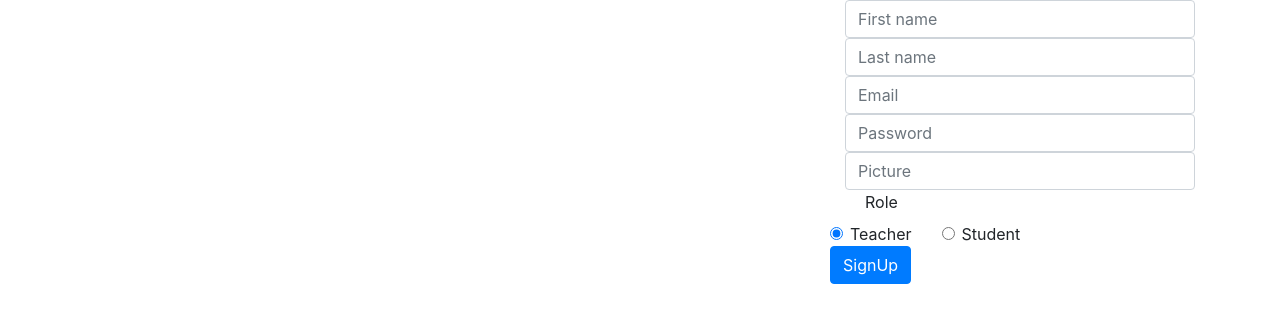
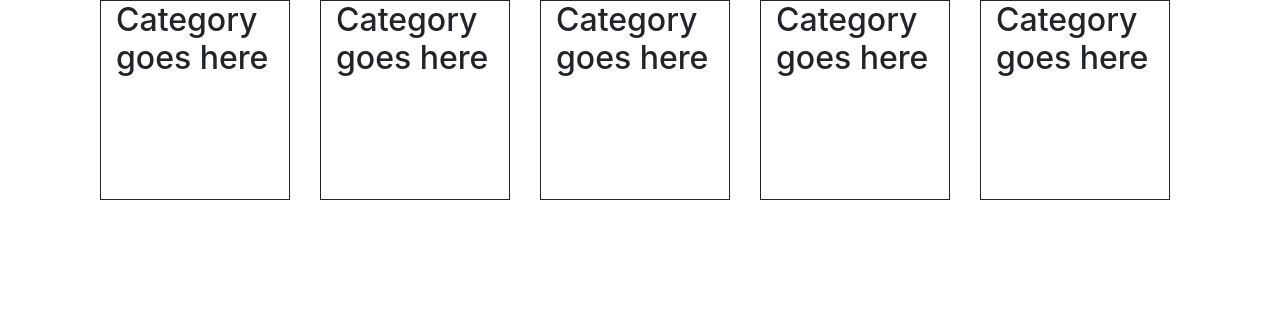
Before and after one commit to zamzoum94/edunet, a React (Create React App) app in the folder Client/: page / in a window 1280 px wide. Shown: the top 322 px of the page. Built offline with nearby package versions, Linux system fonts and the light colour scheme.

Commit message:
category and teachers added

```diff
--- a/Client/public/index.html
+++ b/Client/public/index.html
@@ -2,22 +2,14 @@
 <html lang="en">
   <head>
     <meta charset="utf-8" />
-    <link rel="icon" href="%PUBLIC_URL%/favicon.ico" />
-    <meta name="viewport" content="width=device-width, initial-scale=1" />
-    <meta name="theme-color" content="#000000" />
-    <meta
-      name="description"
-      content="Web site created using create-react-app"
-    />
-    <link rel="apple-touch-icon" href="%PUBLIC_URL%/logo192.png" />
 
-    <link rel="manifest" href="%PUBLIC_URL%/manifest.json" />
 
 
     <!-- Import bootstrap-->
     <link rel="stylesheet" href="https://stackpath.bootstrapcdn.com/bootstrap/4.4.1/css/bootstrap.min.css" integrity="sha384-Vkoo8x4CGsO3+Hhxv8T/Q5PaXtkKtu6ug5TOeNV6gBiFeWPGFN9MuhOf23Q9Ifjh" crossorigin="anonymous">
 
     <title>React App</title>
+    <link rel="stylesheet"  type="text/css" href="/style/style.css"/>
   </head>
   <body>
     <noscript>You need to enable JavaScript to run this app.</noscript>
--- /dev/null
+++ b/Client/public/style/style.css
@@ -0,0 +1,6 @@
+.categoryBorder {
+    border: solid;
+    border-width: 1px;
+    height: 200px;
+    margin-left: 30px;
+}
--- a/Client/src/modules/home.js
+++ b/Client/src/modules/home.js
@@ -13,7 +13,7 @@ export default class Home extends React.Component {
 
     render(){
         return(
-            <Form/>
+            <FeatureCategory/>
         )
     }
 }
--- a/Client/src/modules/home_components/featureCategory.js
+++ b/Client/src/modules/home_components/featureCategory.js
@@ -10,7 +10,24 @@ export default class FeatureCategory extends React.Component {
     render(){
         return(
         <div>
-
-        </div>);
+            <div className='row'>
+                <div className='col-md-2 categoryBorder'>
+                    <h2> Category goes here</h2>
+                </div>
+                <div className='col-md-2 categoryBorder'>
+                    <h2> Category goes here</h2>
+                </div>
+                <div className='col-md-2 categoryBorder'>
+                    <h2> Category goes here</h2>
+                </div>
+                <div className='col-md-2 categoryBorder'>
+                    <h2> Category goes here</h2>
+                </div>
+                <div className='col-md-2 categoryBorder'>
+                    <h2> Category goes here</h2>
+                </div>
+            </div>
+        </div>
+        );
     }
 }
--- a/Client/src/modules/home_components/featureTeachers.js
+++ b/Client/src/modules/home_components/featureTeachers.js
@@ -10,7 +10,41 @@ export default class FeatureTeachers extends React.Component {
     render(){
         return(
             <div>
-
+                <div className='row'>
+                    <div className='col-md-3 offset-md-1'>
+                        <div className='card'>
+                            <img src='https://www.travelcontinuously.com/wp-content/uploads/2018/04/empty-avatar.png' className='card-img-top'></img>
+                            <div className='card-body'>
+                                <div className='card-text'>
+                                    Text goes here
+                                </div>
+                                <a href="#" class="card-link">Teacher link</a>
+                            </div>
+                        </div>
+                    </div>
+                    <div className='col-md-3 offset-md-1'>
+                        <div className='card'>
+                            <img src='https://www.travelcontinuously.com/wp-content/uploads/2018/04/empty-avatar.png' className='card-img-top'></img>
+                            <div className='card-body'>
+                                <div className='card-text'>
+                                    Text goes here
+                                </div>
+                                <a href="#" class="card-link">Teacher link</a>
+                            </div>
+                        </div>
+                    </div>
+                    <div className='col-md-3 offset-md-1'>
+                        <div className='card'>
+                            <img src='https://www.travelcontinuously.com/wp-content/uploads/2018/04/empty-avatar.png' className='card-img-top'></img>
+                            <div className='card-body'>
+                                <div className='card-text'>
+                                    Text goes here
+                                </div>
+                                <a href="#" class="card-link">Teacher link</a>
+                            </div>
+                        </div>
+                    </div>
+                </div>
             </div>
         );
     }
```
Also changed, not shown: Client/src/style/style.css (deleted).
